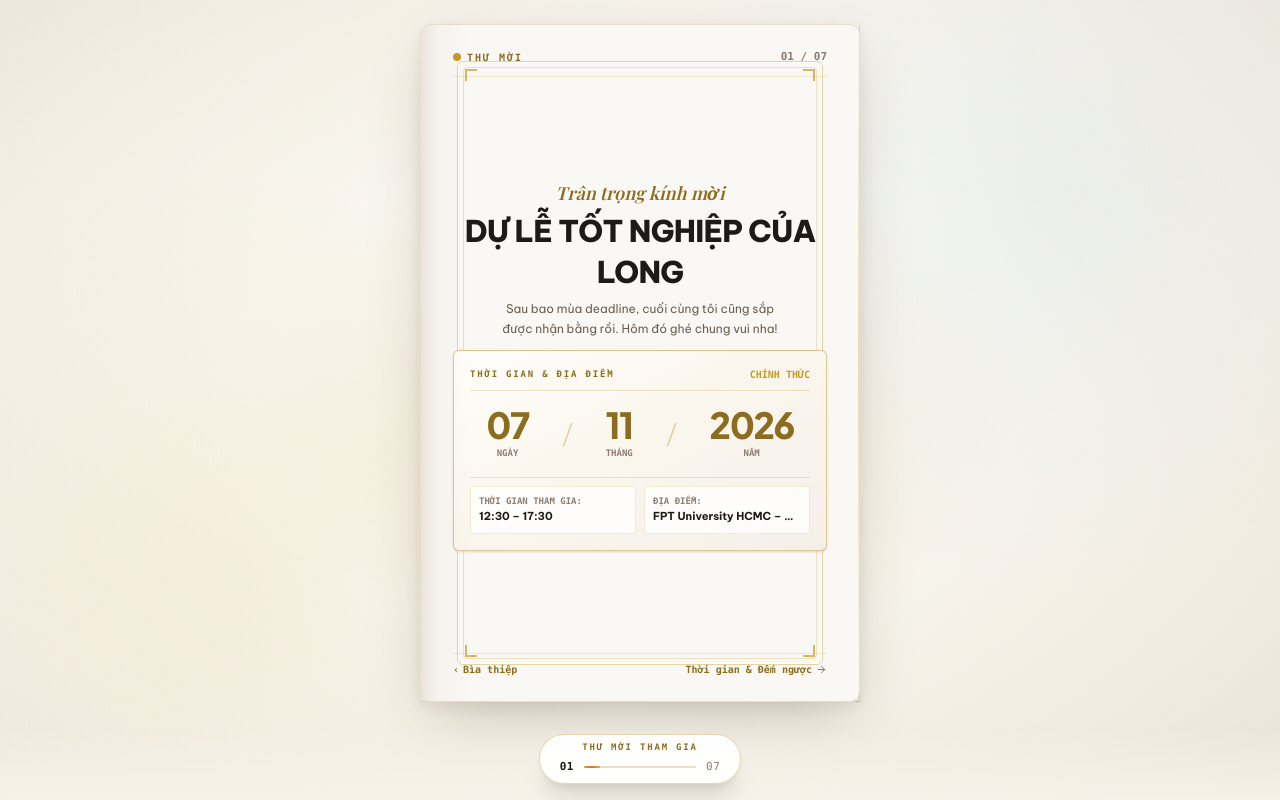
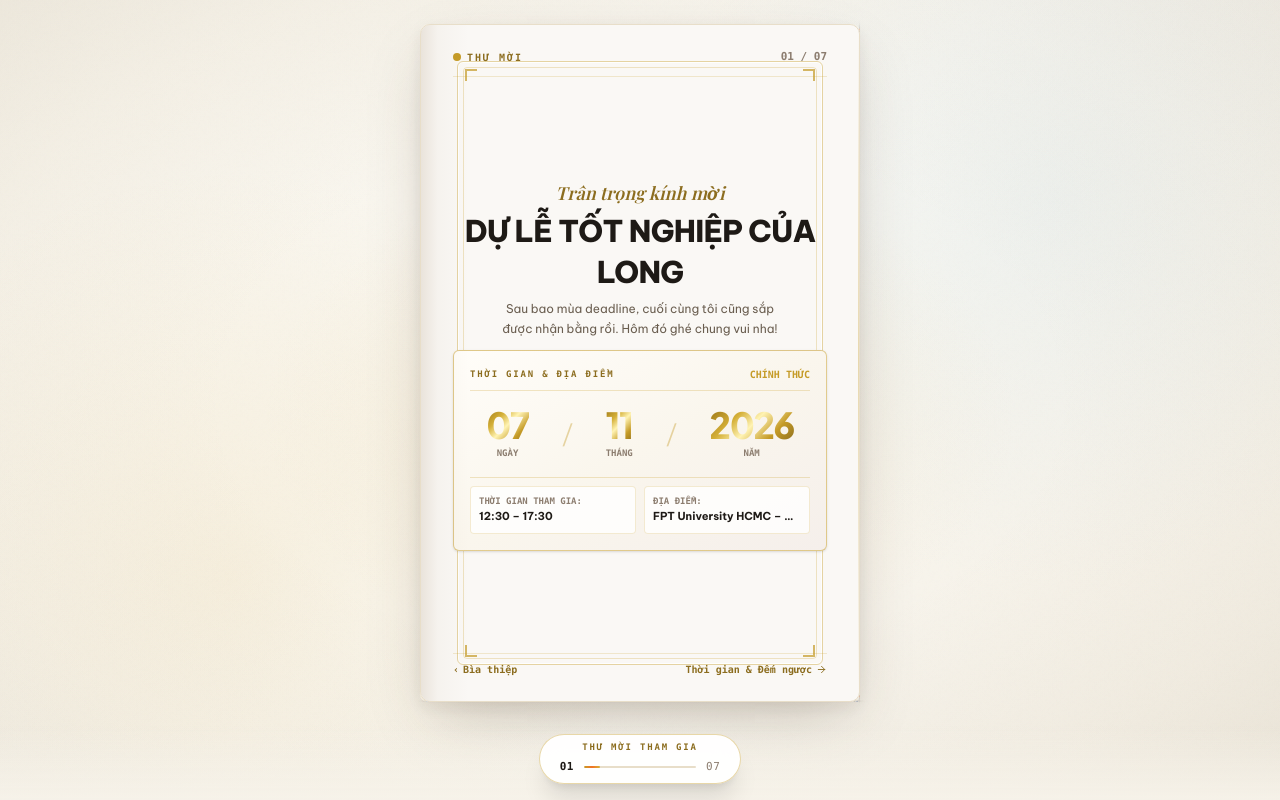
Before and after one commit to PL-Kiddy/graduation-invitation, a React (Vite) app: page / in a window 1280 px wide. Both pictures are taken after a click on the element 640 px from the left and 398 px from the top of the page. Built offline with nearby package versions, Linux system fonts and the light colour scheme; a web font is replaced by a local one.

Commit message:
Restore gold foil text on date display

```diff
--- a/src/pages/InvitationPage.tsx
+++ b/src/pages/InvitationPage.tsx
@@ -73,17 +73,17 @@ export const InvitationPage: React.FC<InvitationPageProps> = ({ onBackToCover })
           {/* Large Date Display: 07 / 11 / 2026 */}
           <div className="flex items-center justify-around py-1">
             <div className="text-center">
-              <span className="text-3xl md:text-4xl font-grotesk-bold font-black text-[#8C6D1F] block leading-none">07</span>
+              <span className="text-3xl md:text-4xl font-grotesk-bold font-black foil-gold-text block leading-none">07</span>
               <span className="text-[9px] font-mono text-[#8C7D6F] uppercase font-bold mt-1 block">NGÀY</span>
             </div>
             <span className="text-2xl text-[#C59B27]/40 font-light">/</span>
             <div className="text-center">
-              <span className="text-3xl md:text-4xl font-grotesk-bold font-black text-[#8C6D1F] block leading-none">11</span>
+              <span className="text-3xl md:text-4xl font-grotesk-bold font-black foil-gold-text block leading-none">11</span>
               <span className="text-[9px] font-mono text-[#8C7D6F] uppercase font-bold mt-1 block">THÁNG</span>
             </div>
             <span className="text-2xl text-[#C59B27]/40 font-light">/</span>
             <div className="text-center">
-              <span className="text-3xl md:text-4xl font-grotesk-bold font-black text-[#8C6D1F] block leading-none">2026</span>
+              <span className="text-3xl md:text-4xl font-grotesk-bold font-black foil-gold-text block leading-none">2026</span>
               <span className="text-[9px] font-mono text-[#8C7D6F] uppercase font-bold mt-1 block">NĂM</span>
             </div>
           </div>
```
